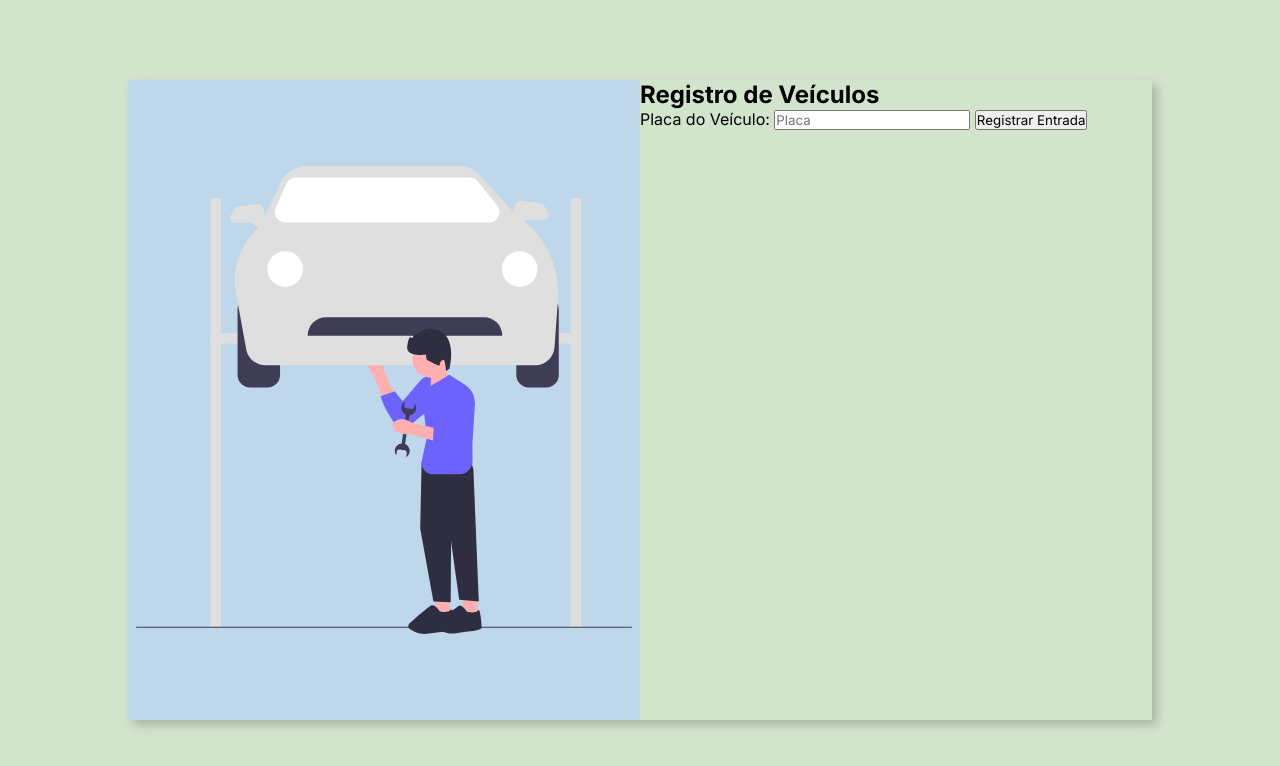
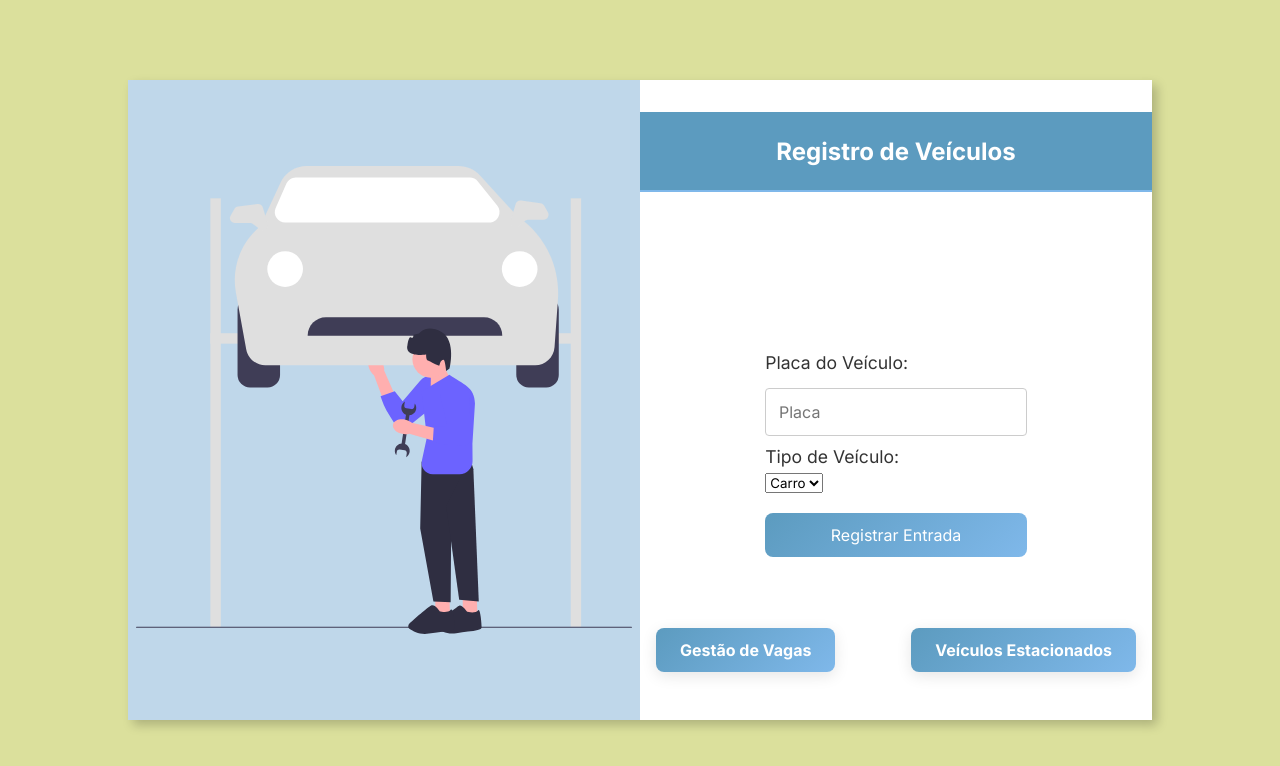
Before and after one commit to Japoleca/VParking, a plain HTML site: page registro_veiculos.html in a window 1280 px wide. Drawn offline with Linux system fonts and the light colour scheme.

Commit message:
commit-melhorias-almost-ready

```diff
--- a/registro_veiculos.html
+++ b/registro_veiculos.html
@@ -2,28 +2,40 @@
 <html lang="en">
 <head>
     <meta charset="UTF-8">
-    <title>Gestão de Vagas</title>
+    <title>Registro de Veículos</title>
     <link rel="stylesheet" href="styles.css">
 </head>
 <body>
     <div class="container">
-
         <div class="image-side">
-                <!--<h1>Gerenciamento de Estacionamento<br>Controle de entrada e saída de veículos</h1>-->
-                <img src="assets/img/undraw_automobile_repair_ywci.svg">
+            <img src="assets/img/undraw_automobile_repair_ywci.svg" alt="Automobile Repair">
         </div>
-
-        <div class="form-side-register">
-            <main>
-                <section id="registro">
-                    <h2>Registro de Veículos</h2>
-                        <form id="entrada-form">
-                            <label for="placa">Placa do Veículo:</label>
-                            <input type="text" id="placa" name="placa" placeholder="Placa" required >
-                            <button type="submit">Registrar Entrada</button>
-                        </form>
+        <div class="form-side">
+            <main class="main-content">
+                <section id="titulo_card">
+                    <div class="head-gestao">
+                        <h2>Registro de Veículos</h2>
+                    </div>
                 </section>
+                <section id="config" class="config-section">
+                    <form id="entrada-form">
+                        <label for="placa">Placa do Veículo:</label>
+                        <input type="text" id="placa" name="placa" placeholder="Placa" required>
+                        <label for="tipo">Tipo de Veículo:</label>
+                        <select id="tipo" name="tipo" required>
+                            <option value="carro">Carro</option>
+                            <option value="moto">Moto</option>
+                        </select>
+                        <button type="submit">Registrar Entrada</button>
+                    </form>
+                </section>
+                <div class="pages-button">
+                    <a href="gestao_vagas.html" class="btn start">Gestão de Vagas</a>
+                    <a href="veiculos_estacionados.html" class="btn end">Veículos Estacionados</a>
+                </div>
             </main>
         </div>
+    </div>
+    <script src="script.js"></script>
 </body>
 </html>
--- a/script.js
+++ b/script.js
@@ -46,21 +46,33 @@ document.addEventListener('DOMContentLoaded', () => {
         });
     };
 
-    configForm.addEventListener('submit', (e) => {
+    configForm?.addEventListener('submit', (e) => {
         e.preventDefault();
         config.vagas = parseInt(document.getElementById('vagas').value);
         config.tarifa = parseFloat(document.getElementById('tarifa').value);
         saveConfig();
+        alert('Configurações salvas com sucesso!');
     });
 
-    entradaForm.addEventListener('submit', (e) => {
+    entradaForm?.addEventListener('submit', (e) => {
         e.preventDefault();
         const placa = document.getElementById('placa').value;
+        const tipo = document.getElementById('tipo').value;
         const horaEntrada = new Date().toLocaleTimeString();
+        const horaEntradaDate = new Date();
+
+        // Verifica se a placa já está registrada
+        const placaExistente = veiculos.some(veiculo => veiculo.placa === placa);
+        if (placaExistente) {
+            alert('A placa já está registrada!');
+            return;
+        }
+
         if (veiculos.length < config.vagas) {
-            veiculos.push({ placa, horaEntrada });
+            veiculos.push({ placa, tipo, horaEntrada, horaEntradaDate });
             saveVeiculos();
             renderVeiculos();
+            alert('Veículo registrado com sucesso!');
         } else {
             alert('Estacionamento cheio!');
         }
@@ -68,9 +80,17 @@ document.addEventListener('DOMContentLoaded', () => {
 
     window.registrarSaida = (index) => {
         const veiculo = veiculos[index];
-        const horaSaida = new Date().toLocaleTimeString();
-        const tempoPermanencia = (new Date().getTime() - new Date(`1970-01-01T${veiculo.horaEntrada}Z`).getTime()) / 3600000;
-        const valor = Math.ceil(tempoPermanencia) * config.tarifa;
+        const horaSaidaDate = new Date();
+        const tempoPermanencia = (horaSaidaDate - new Date(veiculo.horaEntradaDate)) / 3600000;
+
+        const pesos = {
+            carro: 2,
+            moto: 1.5,
+        };
+
+        const peso = pesos[veiculo.tipo];
+        const valor = Math.ceil(tempoPermanencia) * config.tarifa * peso;
+
         alert(`Tempo de permanência: ${tempoPermanencia.toFixed(2)} horas\nValor a pagar: R$ ${valor.toFixed(2)}`);
         veiculos.splice(index, 1);
         saveVeiculos();
--- a/styles.css
+++ b/styles.css
@@ -1,28 +1,29 @@
 @import url('https://fonts.googleapis.com/css2?family=Inter:wght@100..900&display=swap');
 
-*{
+* {
     padding: 0;
     margin: 0;
     box-sizing: border-box;
     font-family: 'Inter', sans-serif;
 }
 
-body{
+body {
     width: 100%;
     height: 100vh;
     display: flex;
     justify-content: center;
     align-items: center;
-    background: #D3E4CD;
+    background: #dbe09c;
 }
-.container{
+
+.container {
     width: 80%;
     height: 80vh;
     display: flex;
-    box-shadow: 5px 5px 10px rgba(0, 0, 0, .212);
+    box-shadow: 5px 5px 10px rgba(0, 0, 0, 0.212);
 }
 
-.image-side{
+.image-side {
     width: 50%;
     display: flex;
     justify-content: center;
@@ -31,87 +32,141 @@ body{
     padding: 1rem;
 }
 
-.image-side img{
+.image-side img {
     width: 31rem;
 }
 
-.form-side{
+.form-side {
     width: 50%;
+    height: 100%;
     display: flex;
     justify-content: center;
     align-items: center;
     flex-direction: column;
     background-color: #fff;
-    padding: 3rem;
+}
+
+.head-gestao {
+    background-color: #5c9bbf;
+    color: white;
+    width: 100%;
+    display: flex;
+    align-items: center;
+    height: 80px;
+    justify-content: center;
+    border-bottom: 2px solid #7fb8ea;
+}
+
+input[type="number"],
+input[type="text"] {
+    width: 100%;
+    padding: 0.8rem;
+    margin: 10px 0;
+    border: 1px solid #ccc;
+    border-radius: 4px;
+    font-size: 1rem;
+    transition: border-color 0.3s ease, box-shadow 0.3s ease;
+}
+
+input[type="number"]:focus,
+input[type="text"]:focus {
+    border-color: #007BFF;
+    box-shadow: 0 0 5px rgba(0, 123, 255, 0.5);
+    outline: none;
+}
+
+label {
+    display: block;
+    margin-bottom: 5px;
+    font-size: 1.1rem;
+    color: #333;
+}
+
+button[type="submit"] {
+    display: block;
+    width: 100%;
+    padding: 0.75rem 1.5rem;
+    background: linear-gradient(135deg, #5c9bbf, #7fb8ea);
+    color: white;
+    border: none;
+    border-radius: 8px;
+    font-size: 1rem;
+    cursor: pointer;
+    margin-top: 20px;
+    transition: all 0.3s ease-in-out;
+}
+
+button[type="submit"]:hover {
+    background: linear-gradient(135deg, #7fb8ea, #5c9bbf);
+    box-shadow: 0 6px 20px rgba(0, 0, 0, 0.15);
+    transform: translateY(-2px);
+}
+
+.pages-button {
+    display: flex;
+    justify-content: space-between;
+    width: 100%;
+    padding: 1rem;
+    gap: 1rem; /* Adiciona espaçamento entre os botões */
 }
 
 .btn {
     display: inline-block;
-    padding: 0.5em 1em;
-    background-color: #007BFF;
+    padding: 0.75rem 1.5rem;
+    background: linear-gradient(135deg, #5c9bbf, #7fb8ea);
     color: white;
     text-decoration: none;
-    border-radius: 4px;
+    border-radius: 8px;
     text-align: center;
+    font-weight: bold;
+    box-shadow: 0 4px 15px rgba(0, 0, 0, 0.1);
+    transition: all 0.3s ease-in-out;
 }
 
 .btn:hover {
-    background-color: #0056b3;
+    background: linear-gradient(135deg, #7fb8ea, #5c9bbf);
+    box-shadow: 0 6px 20px rgba(0, 0, 0, 0.15);
+    transform: translateY(-2px);
 }
 
-/**.form-side{
-
+.main-content {
+    display: flex;
+    flex-direction: column;
+    justify-content: space-between;
+    height: 100%;
+    width: 100%;
+    padding: 2rem 0;
 }
 
-/**body {
-    font-family: Arial, sans-serif;
-    margin: 0;
-    padding: 0;
+.config-section {
+    flex: 1;
     display: flex;
-    flex-direction: column;
-    align-items: center;
+    justify-content: center;
+    align-items: top;
+    margin-top: 10rem;
 }
-header {
-    background-color: #333;
+
+table {
+    width: 80%;
+    border-collapse: collapse;
+    margin-top: 20px;
+}
+
+th, td {
+    padding: 12px;
+    text-align: left;
+    border-bottom: 1px solid #ddd;
+}
+
+th {
+    background-color: #5c9bbf;
     color: white;
-    padding: 1em;
-    text-align: center;
-    width: 100%;
 }
-main {
-    padding: 2em;
-    max-width: 800px;
-    width: 100%;
+
+td {
+    background-color: #f9f9f9;
 }
-section {
-    margin-bottom: 2em;
+
+tr:hover {
+    background-color: #f1f1f1;
 }
-form {
-    display: flex;
-    flex-direction: column;
-}
-label {
-    margin: 0.5em 0 0.2em;
-}
-input {
-    padding: 0.5em;
-    margin-bottom: 1em;
-}
-button {
-    padding: 0.5em;
-    background-color: #007BFF;
-    color: white;
-    border: none;
-    cursor: pointer;
-}
-table {
-    width: 100%;
-    border-collapse: collapse;
-}
-th, td {
-    padding: 1em;
-    border: 1px solid #ddd;
-}
-th {
-    background-color: #f4f4f4;
-}
```
Also changed, not shown: gestao_vagas.html (+15 -46 lines), veiculos_estacionados.html (+16 -9 lines).
